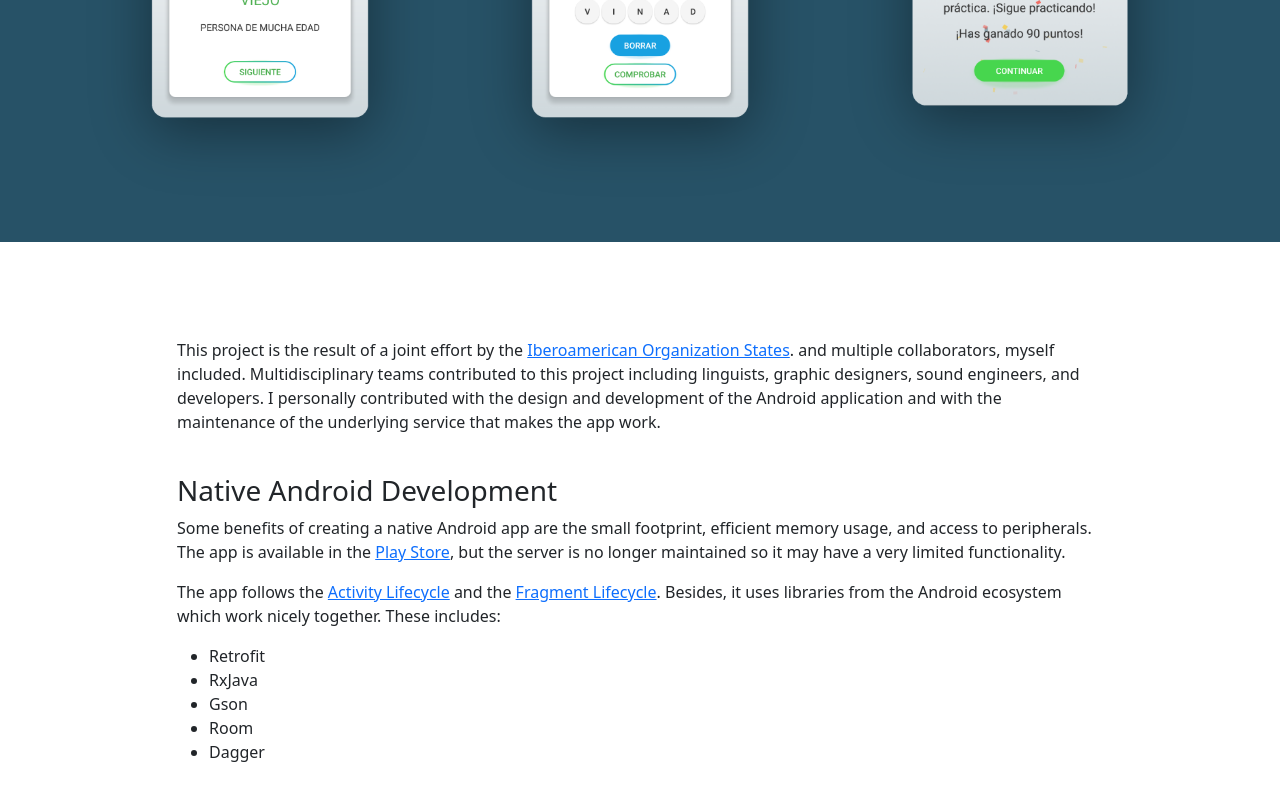
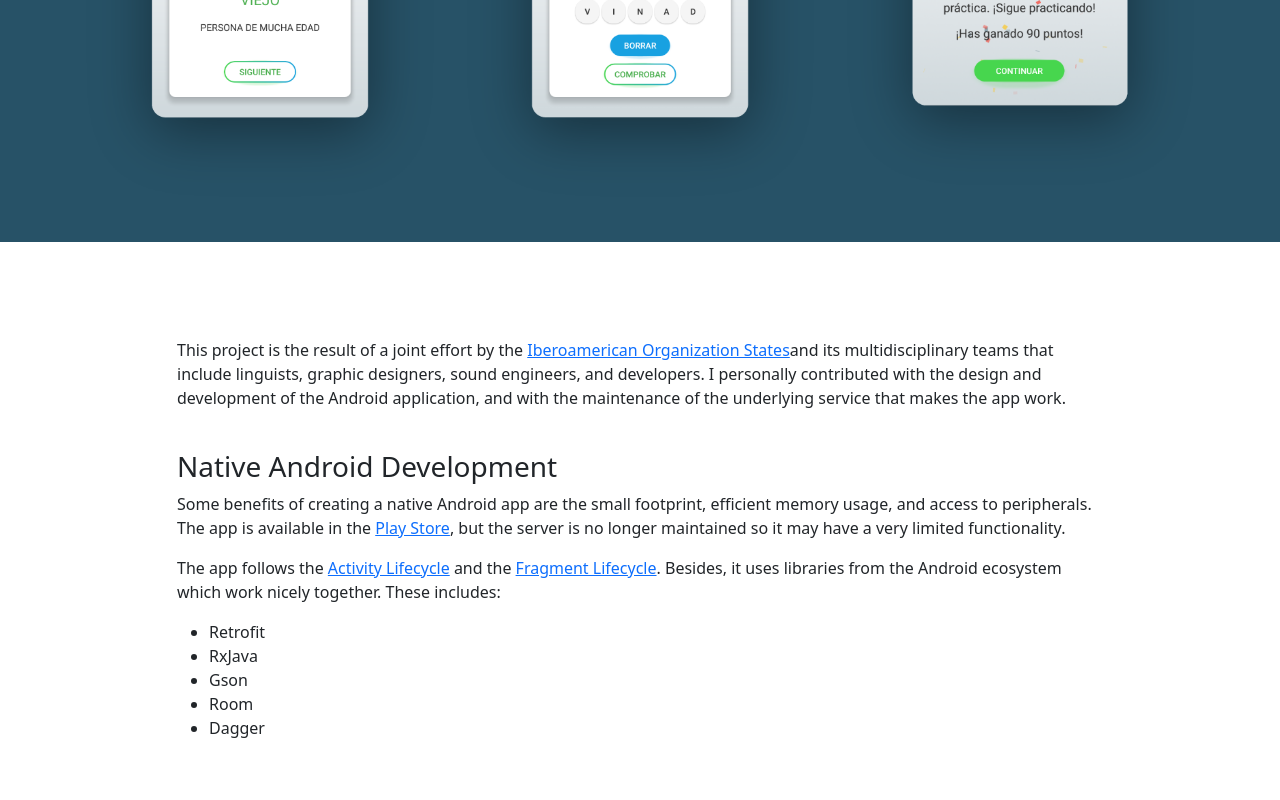
Before and after one commit to adonozo/adonozo.github.io, a plain HTML site: page index.html in a window 1280 px wide. Shown: the part 2043-2843 px from the top of the page. Drawn offline with nearby package versions, Linux system fonts and the light colour scheme.

Commit message:
Reword description

```diff
--- a/index.html
+++ b/index.html
@@ -65,11 +65,10 @@
             <div class="row">
                 <div class="col-12 col-lg-10 offset-lg-1">
                     <p>This project is the result of a joint effort by the <a
-                            href="https://oei.int/oficinas/bolivia">Iberoamerican Organization States</a>. and multiple
-                            collaborators, myself included. Multidisciplinary teams contributed to this project including
-                            linguists, graphic designers, sound engineers, and developers. I personally contributed with
-                            the design and development of the Android application and with the maintenance of the underlying
-                            service that makes the app work.</p>
+                            href="https://oei.int/oficinas/bolivia">Iberoamerican Organization States</a>and its multidisciplinary
+                            teams that include linguists, graphic designers, sound engineers, and developers. I personally
+                            contributed with the design and development of the Android application, and with the maintenance of
+                            the underlying service that makes the app work.</p>
                     <br />
                     <h3>Native Android Development</h2>
                     <p>Some benefits of creating a native Android app are the small footprint, efficient memory usage, and
```
Also changed, not shown: 1 other file.
